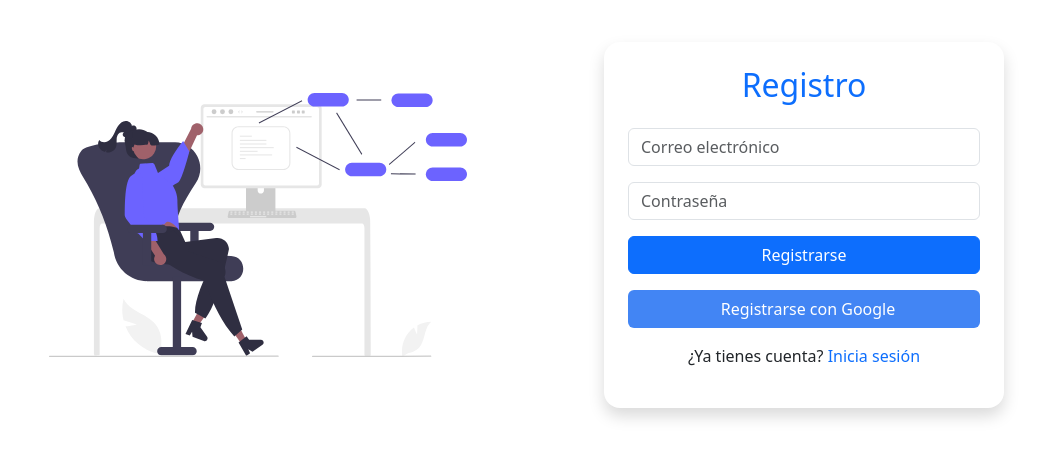
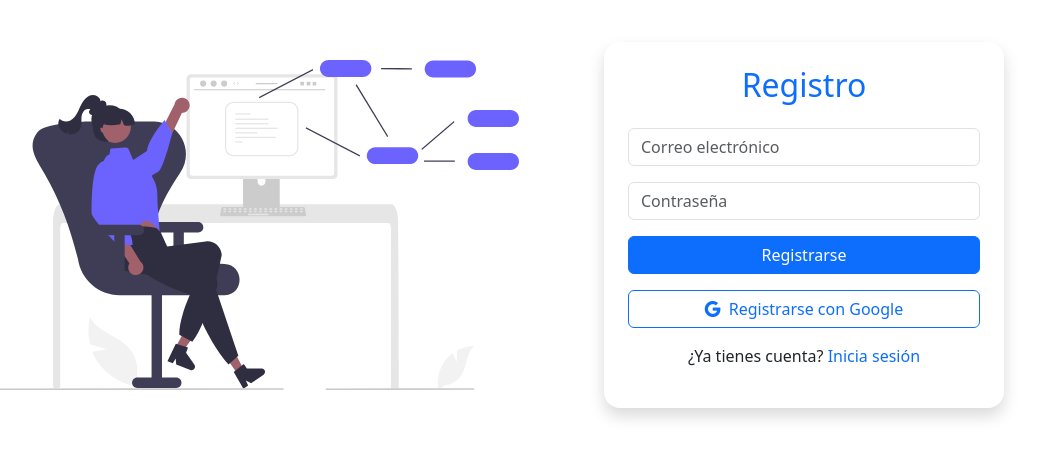
Before and after one commit to larum99/task-project, a Vue app: page /register in a window 1280 px wide. Shown: the part 195-652 px from the top of the page, without its empty margins (109-1147 px from the left). Built offline with nearby package versions, Linux system fonts and the light colour scheme; no server answers.

Commit message:
added bootstrap icons

```diff
--- a/index.html
+++ b/index.html
@@ -4,6 +4,7 @@
     <meta charset="UTF-8">
     <meta name="viewport" content="width=device-width, initial-scale=1.0">
     <title>Gestión de Tareas</title>
+    <link rel="stylesheet" href="https://cdn.jsdelivr.net/npm/bootstrap-icons/font/bootstrap-icons.css">
   </head>
   <body>
     <div id="app"></div>
--- a/src/views/LoginView.vue
+++ b/src/views/LoginView.vue
@@ -1,5 +1,5 @@
 <template>
-    <div class="container-fluid vh-100 d-flex align-items-center">
+    <div class="container-fluid vh-100 d-flex align-items-center justify-content-center">
         <div class="row w-100 ">
             <div class="col-lg-6 d-none d-lg-flex align-items-center justify-content-center bg-gray-100">
                 <img src="../../public/undraw_software-engineer_xv60.svg" alt="Ilustración de inicio de sesión"
@@ -12,10 +12,10 @@
 
                     <input type="email" v-model="email" class="form-control mb-3" placeholder="Correo electrónico" />
                     <input type="password" v-model="password" class="form-control mb-3" placeholder="Contraseña" />
-                    <button @click="loginWithEmail" class="btn btn-primary w-100 mb-2">Iniciar sesión</button>
+                    <button @click="loginWithEmail" class="btn btn-primary w-100 mb-3">Iniciar sesión</button>
 
                     <button @click="loginWithGoogle" class="btn btn-outline-primary w-100 mb-3">
-                        <i class="fab fa-google me-2"></i> Iniciar con Google
+                        <i class="bi bi-google me-2"></i> Iniciar con Google
                     </button>
 
                     <p v-if="errorMsg" class="text-danger text-center">{{ errorMsg }}</p>
--- a/src/views/RegisterView.vue
+++ b/src/views/RegisterView.vue
@@ -2,15 +2,14 @@
     <div class="container-fluid vh-100 d-flex align-items-center justify-content-center">
         <div class="row w-100">
         <!-- Imagen a la izquierda -->
-        <div class="col-lg-6 d-none d-lg-flex align-items-center justify-content-center">
-          <img src="../../public/undraw_software-engineer_xv60.svg" alt="Registro" class="img-fluid" style="max-width: 80%;">
+        <div class="col-lg-6 d-none d-lg-flex align-items-center justify-content-center bg-gray-100">
+            <img src="../../public/undraw_software-engineer_xv60.svg" alt="Registro" class="img-fluid" style="max-height: 400px;">
         </div>
 
         <!-- Formulario de registro -->
         <div class="col-lg-6 d-flex align-items-center justify-content-center">
             <div class="card shadow p-4 w-100" style="max-width: 400px; border: none; border-radius: 1rem;">
             <h2 class="text-center mb-4 text-primary">Registro</h2>
-
             <div class="mb-3">
                 <input type="email" v-model="email" class="form-control" placeholder="Correo electrónico" required>
             </div>
@@ -19,12 +18,11 @@
             </div>
             <button @click="registerWithEmail" class="btn btn-primary w-100 mb-3">Registrarse</button>
 
-            <button @click="registerWithGoogle" class="btn w-100 mb-3" style="background-color: #4285F4; color: white;">
+            <button @click="registerWithGoogle" class="btn btn-outline-primary w-100 mb-3">
                 <i class="bi bi-google me-2"></i>Registrarse con Google
             </button>
 
             <p v-if="errorMsg" class="text-danger text-center">{{ errorMsg }}</p>
-
             <p class="text-center">¿Ya tienes cuenta?
                 <router-link to="/login" class="text-primary text-decoration-none">Inicia sesión</router-link>
             </p>
```
Lines whose indentation alone changed are shown as unchanged.
